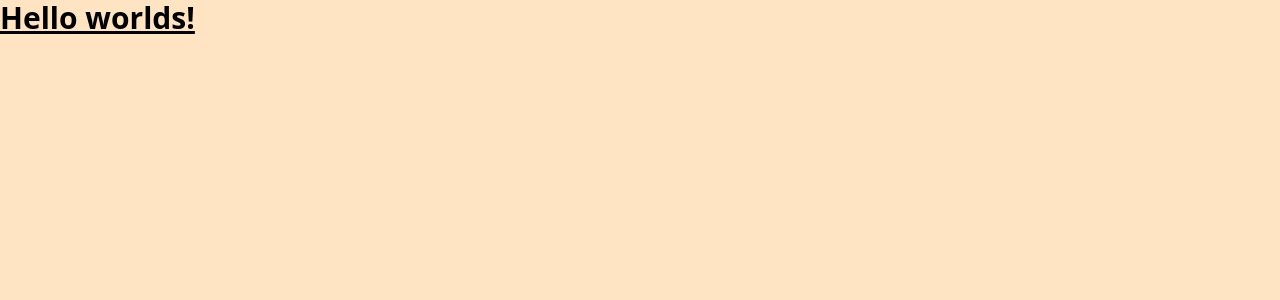
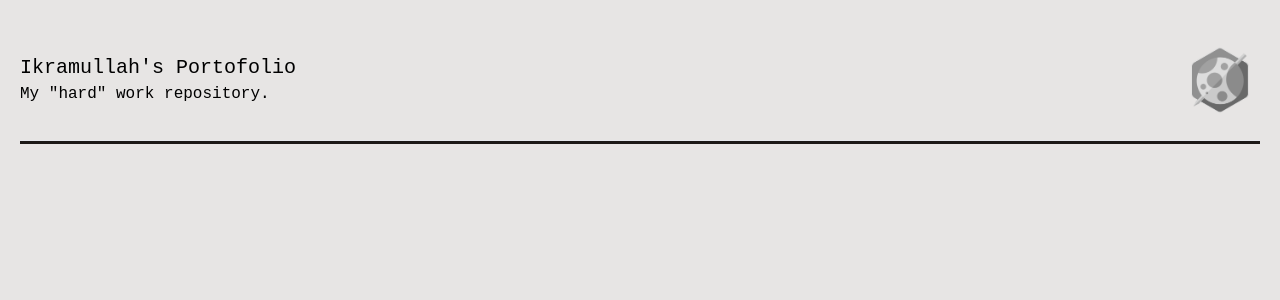
Before and after one commit to thatismunn/thatismunn.github.io, a React (Create React App) app: page / in a window 1280 px wide. Shown: the top 300 px of the page. Built offline with nearby package versions, Linux system fonts and the light colour scheme.

Commit message:
feat(Header): Make header

```diff
--- a/src/App.tsx
+++ b/src/App.tsx
@@ -1,11 +1,10 @@
+import Header from './components/Header'
 import './scss/index.scss'
 
 function App() {
   return (
     <div className="App">
-      <h1 className="text-3xl font-bold underline">
-        Hello worlds!
-      </h1>
+      <Header />
     </div>
   )
 }
--- /dev/null
+++ b/src/components/Header.tsx
@@ -0,0 +1,18 @@
+import Logo from '../img/munn_transparent.png'
+
+function Header() {
+  return (
+    <div className="container mx-auto px-5 pt-5 lg:pt-10 header-container">
+      <div className="flex justify-between items-center">
+        <div className="flex flex-col">
+          <p className="text-xl">Ikramullah's Portofolio</p>
+          <p className="text-base">My "hard" work repository.</p>
+        </div>
+        <img className="w-20 hidden sm:block" src={Logo} alt="Logo" />
+      </div>
+      <hr className="h-1 bg-stone-900 mt-5" />
+    </div>
+  )
+}
+
+export default Header
--- /dev/null
+++ b/src/global.d.ts
@@ -0,0 +1,3 @@
+declare module '*.png'
+declare module '*.jpg'
+declare module '*.jpeg'
--- a/src/scss/index.scss
+++ b/src/scss/index.scss
@@ -1,3 +1,4 @@
 body {
-    background-color: bisque;
+  font-family: monospace;
+  background-color: theme('colors.stone.200');
 }
```
Also changed, not shown: src/img/munn_transparent.png (added), 1 other file (tests, documents, lock files or other folders).
